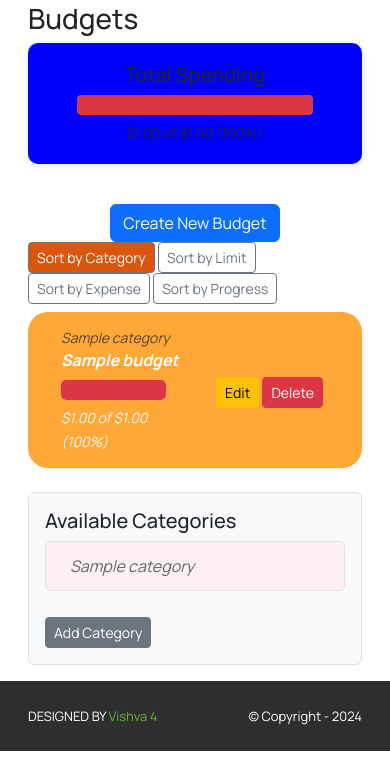
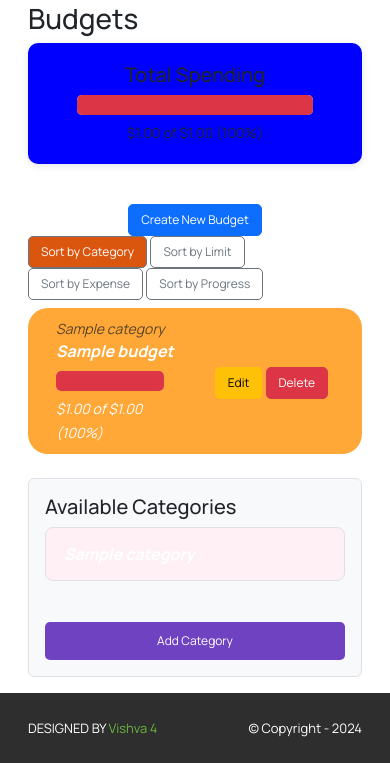
Before and after one commit to NathanDonagi/MoneyParce, a Django app: page /finances/budgets/ in a window 390 px wide. Shown: the part 160-923 px from the top of the page. Run offline with Django 5.2, Linux system fonts and the light colour scheme; a user stored in the database is signed in; tables that the repository leaves empty hold one stand-in row (values such as "Sample post"); some libraries are stand-ins or nearby versions.

Commit message:
edited budgets.css

```diff
--- a/finances/static/css/budgets.css
+++ b/finances/static/css/budgets.css
@@ -60,6 +60,85 @@ body.modal-open #page-content {
   pointer-events: none;
   user-select: none;
 }
+.btn {
+    border-radius: 5px;
+    font-size: 14px;
+    padding: 8px 16px;
+    cursor: pointer;
+    text-align: center;
+    display: inline-block;
+    transition: background-color 0.3s ease;
+}
+
+.btn-purple {
+    background-color: #6f42c1;
+    color: white;
+    border: none;
+}
+
+.btn-purple:hover {
+    background-color: #5a2d91;
+}#category-list .category-item {
+    margin-bottom: 10px;
+    border-radius: 8px;
+    padding: 10px;
+    color: white;
+    cursor: pointer;
+}
+
+#category-list .category-item:hover {
+    opacity: 0.8;
+}
+
+#category-list .delete-category-btn {
+    background-color: #dc3545;
+    color: white;
+    padding: 5px 10px;
+    border-radius: 5px;
+}
+
+#category-list .delete-category-btn:hover {
+    background-color: #c82333;
+}
+
+.category-name {
+    font-weight: bold;
+}
+
+/* Category Sidebar Styles */
+#category-list {
+    padding: 0;
+}
+
+#add-category-btn {
+    margin-top: 15px;
+    padding: 10px;
+    background-color: #6f42c1;
+    color: white;
+    border: none;
+    border-radius: 5px;
+    width: 100%;
+}
+
+#add-category-btn:hover {
+    background-color: #5a2d91;
+}
+
+/* Mobile responsiveness */
+@media (max-width: 768px) {
+    .budget-box {
+        padding: 10px;
+    }
+
+    .btn {
+        font-size: 12px;
+        padding: 6px 12px;
+    }
+
+    .sort-btn {
+        padding: 6px 12px;
+    }
+}
 
 .sort-btn.active {
   background-color: #da560e;
```
